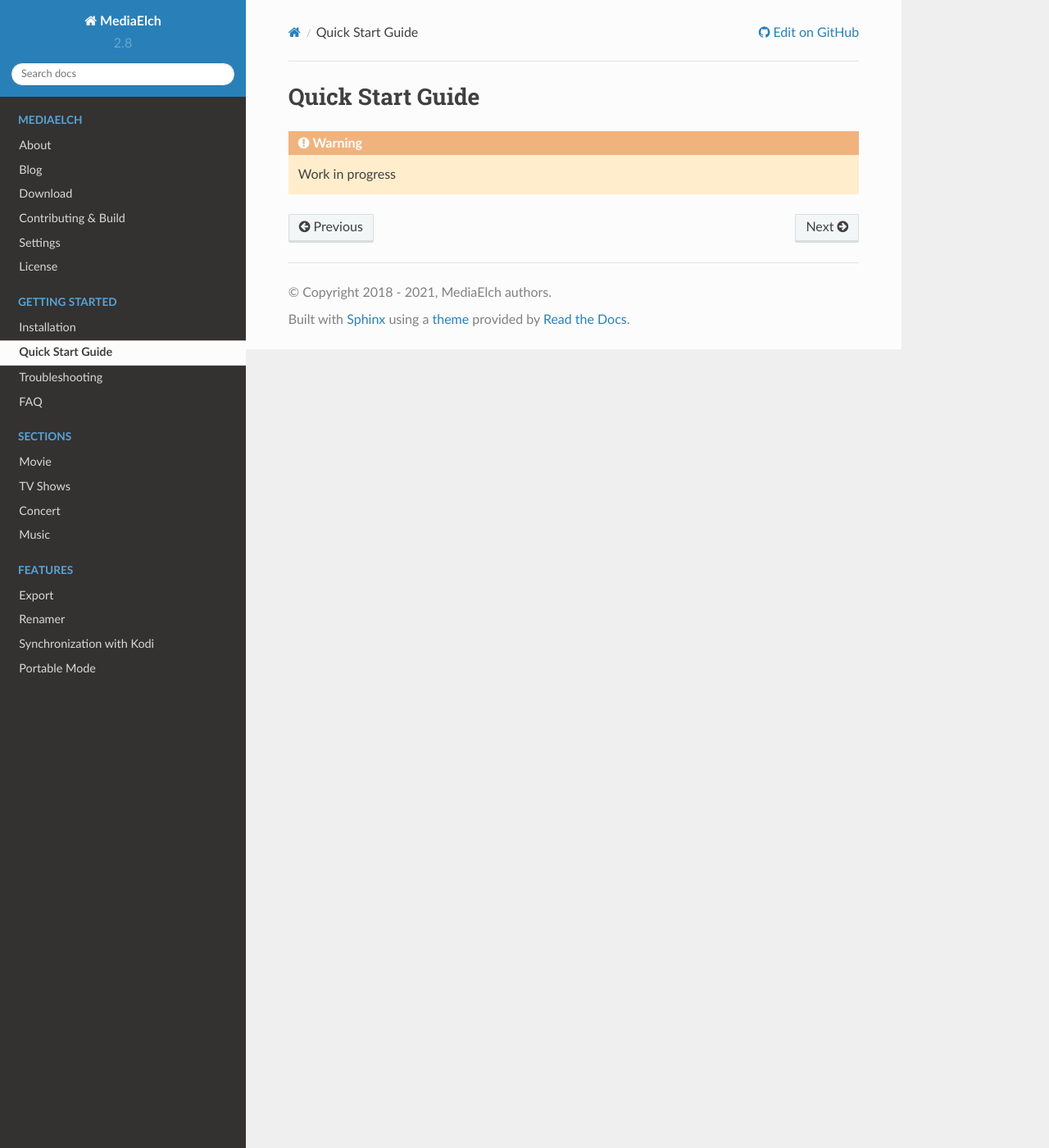
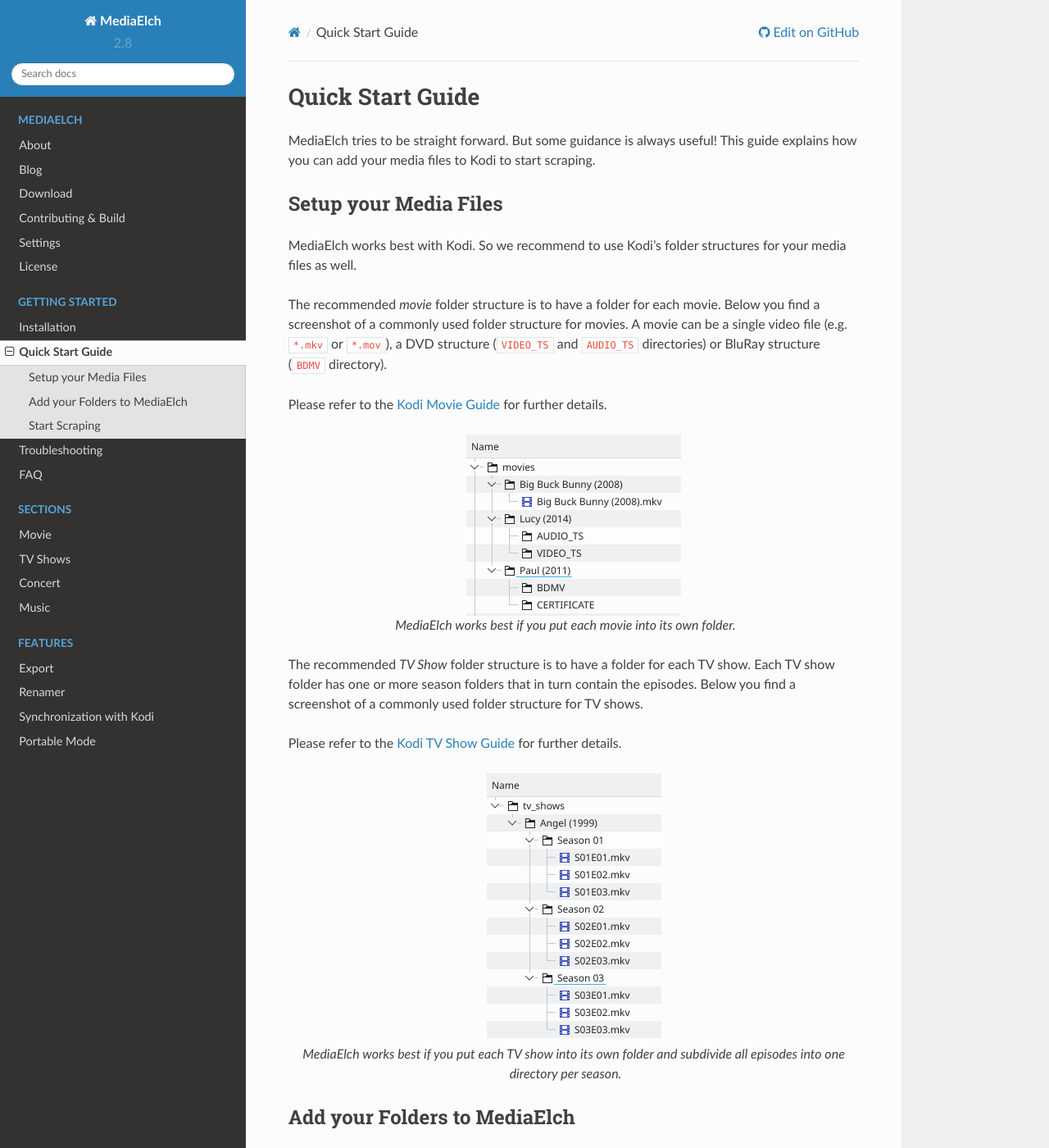
Before and after one commit to mediaelch/mediaelch-doc, a Sphinx documentation site: the page built from docs/source/quick-start.rst, in a window 1280 px wide and 1400 px high. Shown: the whole window at 82% size. Built offline with Sphinx 7.4.7 and the Read the Docs theme 2.0.0, drawn with Linux system fonts in a browser that asks for light colours; pages that are not in the unit, such as notebooks, are missing from menus; some of the changed text lies outside the part shown.

Commit message:
Add quick-start documentation

```diff
--- a/docs/source/quick-start.rst
+++ b/docs/source/quick-start.rst
@@ -2,6 +2,101 @@
 Quick Start Guide
 =================
 
-.. warning::
+MediaElch tries to be straight forward.  But some guidance is always useful!
+This guide explains how you can add your media files to Kodi to start scraping.
 
-   Work in progress
+
+Setup your Media Files
+======================
+
+MediaElch works best with Kodi.  So we recommend to use Kodi's folder
+structures for your media files as well.
+
+The recommended *movie* folder structure is to have a folder for each movie.
+Below you find a screenshot of a commonly used folder structure for movies.
+A movie can be a single video file (e.g. ``*.mkv`` or ``*.mov``), a DVD structure (``VIDEO_TS`` and ``AUDIO_TS`` directories) or BluRay structure (``BDMV`` directory).
+
+Please refer to the `Kodi Movie Guide`_ for further details.
+
+.. figure:: images/installation/movies-recommended-folder-structure.png
+   :align: center
+   :alt: Recommended folder structure for movies.
+
+   MediaElch works best if you put each movie into its own folder.
+
+
+The recommended *TV Show* folder structure is to have a folder for each TV show.
+Each TV show folder has one or more season folders that in turn contain the episodes.
+Below you find a screenshot of a commonly used folder structure for TV shows.
+
+Please refer to the `Kodi TV Show Guide`_ for further details.
+
+
+.. figure:: images/installation/tv-shows-recommended-folder-structure.png
+   :align: center
+   :alt: Recommended folder structure for TV shows.
+
+   MediaElch works best if you put each TV show into its own folder and
+   subdivide all episodes into one directory per season.
+
+
+Add your Folders to MediaElch
+=============================
+
+After starting MediaElch, go to MediaElch's settings.
+You can open the settings windows by clicking on the settings icon in the toolsbar.
+
+
+.. figure:: images/installation/settings-action-icon.png
+   :align: center
+   :alt: Settings action icon.
+
+   Click the settings icon to open the preferences window.
+
+
+Then click on "Add" and select your media directory.
+You can choose between different media types like "Movies" or "TV Shows".
+
+.. figure:: images/installation/settings-add-media.png
+   :align: center
+   :alt: Add media directory to MediaElch.
+
+   Click "Add" to select a media directory, e.g. containing your movies.
+
+
+Please ensure that you have checked "Sep. Folders" (see screenshot below).
+By enabling this option, MediaElch searches for separate directories according
+to the structure described above.  Otherwise MediaElch simply searches for video files
+that can be interpreted as movies.
+
+.. figure:: images/installation/settings-separate-folders.png
+   :align: center
+   :alt: Enable the "Sep. Folders" option
+
+   "Sep. Folders" option for movies
+
+
+All that's left for you is to re-load all movies.
+Simply click on the "Reload" icon in the toolbar and your movies should appear shortly after.
+
+.. figure:: images/installation/reload-movies-action-icon.png
+   :align: center
+   :alt: Reload movies icon.
+
+   Click "Reload" to reload all media files.
+
+
+Start Scraping
+==============
+
+You can now start scraping!  See the individual sections in our documentation
+for more details:
+
+ - :doc:`Movies <movie/index>`
+ - :doc:`TV Shows <tvshow/index>`
+ - :doc:`Concerts <concert/index>`
+ - :doc:`Music <music/index>`
+
+
+.. _Kodi Movie Guide: https://kodi.wiki/view/Naming_video_files/Movies
+.. _Kodi TV Show Guide: https://kodi.wiki/view/Naming_video_files/TV_shows
```
Also changed, not shown: README.md (+19 -5 lines), docs/source/about.rst (+5 -6 lines), docs/source/index.rst (+11 -0 lines), docs/source/installation.rst (+8 -1 lines), docs/source/images/installation/macOS-installation-screen.png (added), docs/source/images/installation/movies-recommended-folder-structure.png (added), docs/source/images/installation/reload-movies-action-icon.png (added), docs/source/images/installation/settings-action-icon.png (added), docs/source/images/installation/settings-add-media.png (added), docs/source/images/installation/settings-separate-folders.png (added), docs/source/images/installation/tv-shows-recommended-folder-structure.png (added), 2 other files.
